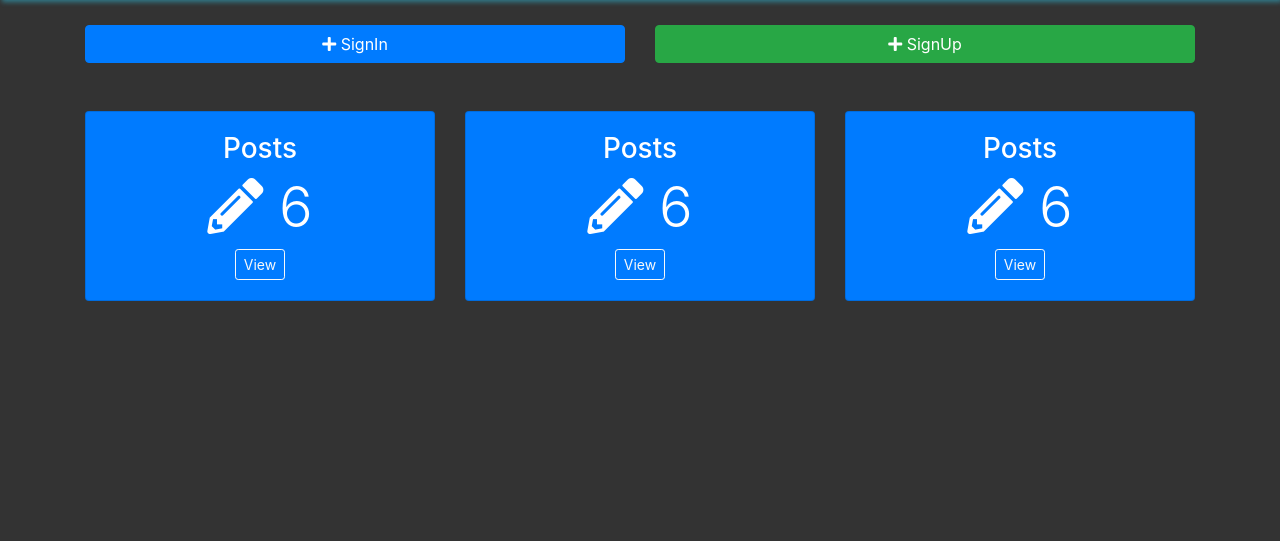
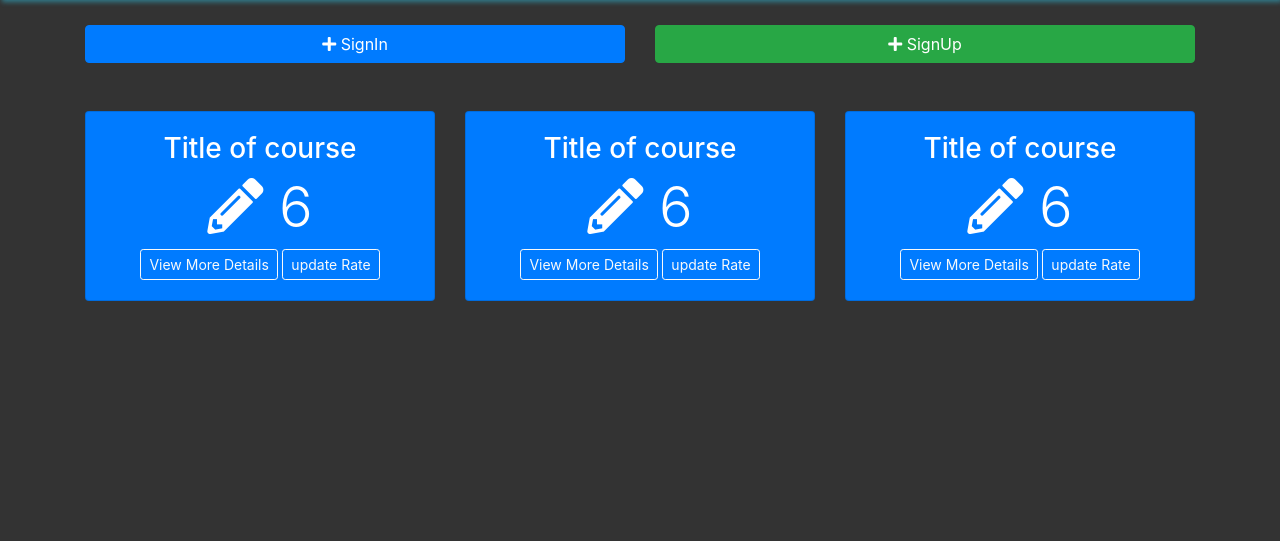
Before and after one commit to moh833/CourseCo, a Flask app: template courseco/templates/firstHome.html in a window 1280 px wide. Shown: the part 79-620 px from the top of the page. Run offline with Flask 2, Linux system fonts and the light colour scheme; the template is opened without the code that fills it, so the values that code supplies are empty; some libraries are stand-ins or nearby versions.

Commit message:
frontend

```diff
--- a/courseco/templates/firstHome.html
+++ b/courseco/templates/firstHome.html
@@ -62,49 +62,174 @@
   </section>
 
 
-    <section id="actions" class="py-4 mb-4">
+
+
+  <section id="actions" class="py-4 mb-4">
     <div class="container">
       <div class="row">
+<!--section of cource-->
         <div class="col-md-4">
-          <div class="card text-center bg-primary text-white mb-3">
+          <div class="card text-center bg-primary mb-3">
             <div class="card-body">
-              <h3>Posts</h3>
+              <h3>Title of course</h3>
               <h4 class="display-4">
                 <i class="fas fa-pencil-alt"></i> 6
               </h4>
-              <a href="posts.html" class="btn btn-outline-light btn-sm">View</a>
+              <a href="#" class="btn btn-outline-light btn-sm" data-toggle="modal" data-target="#addCategoryModal">View More Details</a>
+              <a href="#" class="btn btn-outline-light btn-sm" data-toggle="modal" data-target="#addPostModal">update Rate</a>
             </div>
           </div>
+        </div>
 
-        </div>
-        <div class="col-md-4">
-          <div class="card text-center bg-primary text-white mb-3">
+
+
+         <div class="col-md-4">
+          <div class="card text-center bg-primary mb-3">
             <div class="card-body">
-              <h3>Posts</h3>
+              <h3>Title of course</h3>
               <h4 class="display-4">
                 <i class="fas fa-pencil-alt"></i> 6
               </h4>
-              <a href="posts.html" class="btn btn-outline-light btn-sm">View</a>
+              <a href="#" class="btn btn-outline-light btn-sm" data-toggle="modal" data-target="#addCategoryModal">View More Details</a>
+              <a href="#" class="btn btn-outline-light btn-sm" data-toggle="modal" data-target="#addPostModal">update Rate</a>
             </div>
           </div>
+        </div>
 
-        </div>
-        <div class="col-md-4">
-          <div class="card text-center bg-primary text-white mb-3">
+
+
+       <div class="col-md-4">
+          <div class="card text-center bg-primary mb-3">
             <div class="card-body">
-              <h3>Posts</h3>
+              <h3>Title of course</h3>
               <h4 class="display-4">
                 <i class="fas fa-pencil-alt"></i> 6
               </h4>
-              <a href="posts.html" class="btn btn-outline-light btn-sm">View</a>
+              <a href="#" class="btn btn-outline-light btn-sm" data-toggle="modal" data-target="#addCategoryModal">View More Details</a>
+              <a href="#" class="btn btn-outline-light btn-sm" data-toggle="modal" data-target="#addPostModal">update Rate</a>
             </div>
           </div>
+        </div>
 
-        </div>
+
       </div>
     </div>
   </section>
 
+  <!-- MODALS -->
+
+  <!-- Rate and View Model -->
+  <div class="modal fade" id="addPostModal">
+    <div class="modal-dialog modal-lg">
+      <div class="modal-content">
+        <div class="modal-header bg-primary">
+          <h5 class="modal-title">Rate course</h5>
+          <button class="close" data-dismiss="modal">
+            <span>&times;</span>
+          </button>
+        </div>
+        <div class="modal-body text-dark">
+          <form>
+            <div class="form-group">
+              <label for="category">Rate</label>
+              <select class="form-control">
+                <option value="">5</option>
+                <option value="">4</option>
+                <option value="">3</option>
+                <option value="">2</option>
+                <option value="">1</option>
+              </select>
+            </div>
+            <div class="form-group">
+              <label for="body">Review </label>
+              <textarea class="form-control"></textarea>
+            </div>
+          </form>
+        </div>
+        <div class="modal-footer">
+          <button class="btn btn-primary" data-dismiss="modal">Save Changes</button>
+        </div>
+      </div>
+    </div>
+  </div>
+
+
+
+
+  <!-- Details of course MODAL -->
+  <div class="modal fade" id="addCategoryModal">
+    <div class="modal-dialog modal-lg">
+      <div class="modal-content">
+        <div class="modal-header text-dark">
+          <h5 class="modal-title">Rates and Review</h5>
+          <button class="close" data-dismiss="modal">
+            <span>&times;</span>
+          </button>
+        </div>
+        <div class="modal-body">
+<!-- Add icon library -->
+
+<div>
+  <h3 class="text-dark">
+    <label>Go to site</label>
+    <a href="#" class="stretched-link ">Link of course</a>
+  </h3>
+</div>
+<div class="detailBox text-dark">
+    <div class="titleBox">
+      <label>Comment Box</label>
+        <button type="button" class="close" aria-hidden="true">&times;</button>
+    </div>
+    <div class="commentBox">
+
+        <p class="taskDescription">Lorem Ipsum is simply dummy text of the printing and typesetting industry.</p>
+    </div>
+    <div class="actionBox">
+        <ul class="commentList">
+            <li>
+                <div class="commenterImage">
+                  <img src="http://placekitten.com/50/50" />
+                </div>
+                <div class="commentText">
+                    <p class="">Hello this is a test comment.</p> <span class="date sub-text">on March 5th, 2014</span>
+
+                </div>
+            </li>
+            <li>
+                <div class="commenterImage">
+                  <img src="http://placekitten.com/45/45" />
+                </div>
+                <div class="commentText">
+                    <p class="">Hello this is a test comment and this comment is particularly very long and it goes on and on and on.</p> <span class="date sub-text">on March 5th, 2014</span>
+
+                </div>
+            </li>
+
+        </ul>
+    </div>
+</div>
+
+
+
+
+<link rel="stylesheet" href="https://cdnjs.cloudflare.com/ajax/libs/font-awesome/4.7.0/css/font-awesome.min.css">
+
+<span id="rateMe" class="bg-primary star-rate">
+  <i class="fas fa-star py-2 px-1 rate-popover " data-index="0" data-html="true" data-toggle="popover" data-placement="top" title="Very bad"></i>
+  <i class="fas fa-star py-2 px-1 rate-popover" data-index="1" data-html="true" data-toggle="popover" data-placement="top" title="Poor"></i>
+  <i class="fas fa-star py-2 px-1 rate-popover" data-index="2" data-html="true" data-toggle="popover" data-placement="top" title="OK"></i>
+  <i class="fas fa-star py-2 px-1 rate-popover" data-index="3" data-html="true" data-toggle="popover" data-placement="top" title="Good"></i>
+  <i class="fas fa-star py-2 px-1 rate-popover" data-index="4" data-html="true" data-toggle="popover" data-placement="top" title="Excellent"></i>
+</span>
+
+
+        </div>
+        <div class="modal-footer">
+          <button class="btn btn-primary" data-dismiss="modal">Close</button>
+        </div>
+      </div>
+    </div>
+  </div>
 
     <!-- FOOTER -->
   <footer id="footer" class="bg-primary fixed-bottom" >
```
